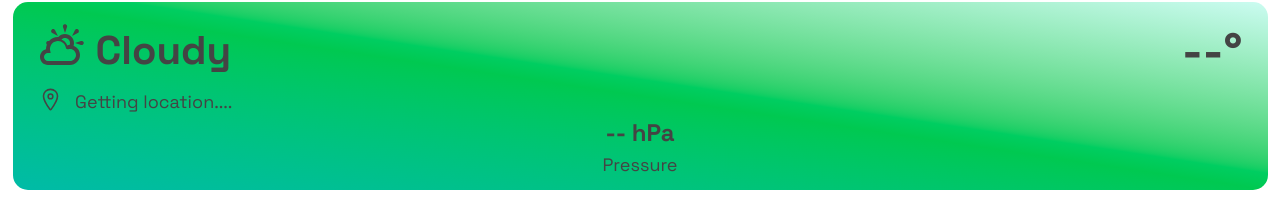
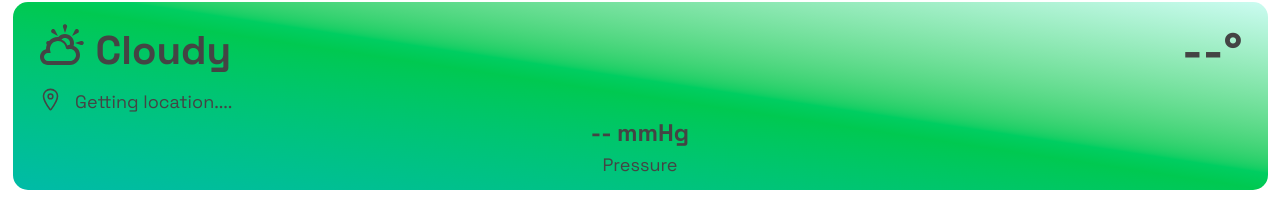
Before and after one commit to Mayor-Isaac/Embedded-System-Project, a React (Vite) app: page / in a window 1280 px wide. Shown: the part 125-330 px from the top of the page. Built offline with nearby package versions, Linux system fonts and the light colour scheme; no server answers; the database is empty.

Commit message:
refactor: Remove unused display state for temperature and pressure in Hero component

```diff
--- a/src/ui/Hero.jsx
+++ b/src/ui/Hero.jsx
@@ -79,9 +79,6 @@ export default function Hero() {
     const [temp, setTemp] = useState(null);
     const [pressure, setPressure] = useState(null);
 
-    // display values (what UI shows)
-    const [displayTemp, setDisplayTemp] = useState(null);
-    const [displayPressure, setDisplayPressure] = useState(null);
 
     const [tempFade, setTempFade] = useState(false);
     const [pressureFade, setPressureFade] = useState(false);
@@ -136,7 +133,7 @@ export default function Hero() {
             tempFade ? "opacity-0" : "opacity-100"
           }`}
         >
-          {displayTemp ?? "--"}&deg;
+          {temp || "--"}&deg;
         </h1>
       </div>
 
@@ -157,7 +154,7 @@ export default function Hero() {
               pressureFade ? "opacity-0" : "opacity-100"
             }`}
           >
-            {displayPressure ?? "--"} hPa
+            {pressure || "--"} mmHg
           </h3>
           <p className="text-18px">Pressure</p>
         </div>
```
